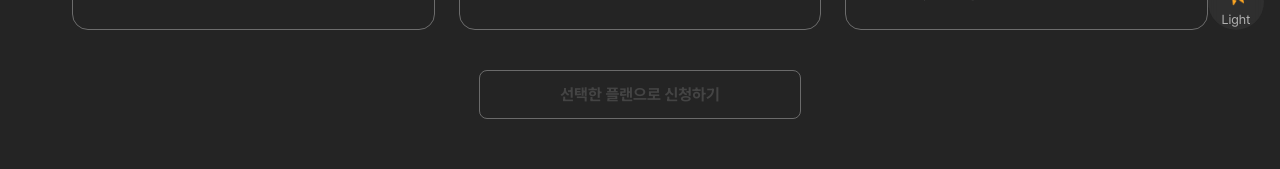
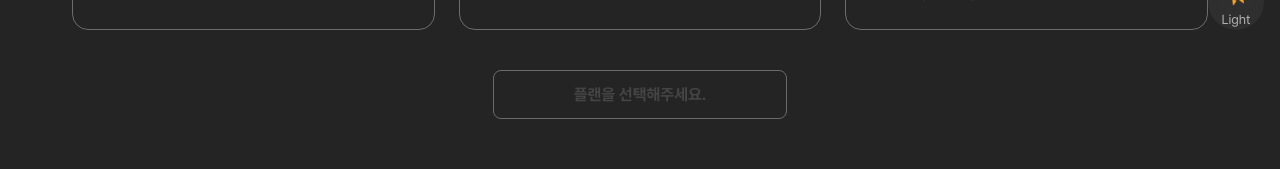
Before and after one commit to YSP97/Team1_FE_B2C, a Next.js app: page /pricing in a window 1280 px wide. Shown: the part 754-923 px from the top of the page. Built offline with nearby package versions, Linux system fonts and the light colour scheme.

Commit message:
Modify : 가격 정책 페이지 수정
- 신청하기 버튼명 수정

```diff
--- a/src/pages/pricing/index.tsx
+++ b/src/pages/pricing/index.tsx
@@ -53,14 +53,15 @@ export default function Pricing() {
   useEffect(() => {
     if (selectedCard === 1) {
       setSelectedPlan('Basic');
-    }
-    if (selectedCard === 2) {
+    } else if (selectedCard === 2) {
       setSelectedPlan('Plus');
-    }
-    if (selectedCard === 3) {
+    } else if (selectedCard === 3) {
       setSelectedPlan('Pro');
+    } else {
+      setSelectedPlan('');
     }
   }, [selectedCard, selectedPlan]);
+
   const handlePushQuery = () => {
     const plan = selectedPlan;
     if (!plan) alert('플랜을 선택해주세요');
@@ -84,6 +85,7 @@ export default function Pricing() {
 
   const handleYesClick = () => {
     console.log('플랜 신청 진행');
+
     // 추천된 플랜에 맞는 카드 선택
     let recommendedCardId = null;
 
@@ -106,6 +108,7 @@ export default function Pricing() {
   const handleNoClick = () => {
     console.log('플랜 신청 취소');
     setSelectedCard(null);
+    setSelectedPlan('');
     resetModal();
     setIsModalOpened(false);
   };
@@ -163,7 +166,9 @@ export default function Pricing() {
         onClick={handlePushQuery}
         disabled={selectedCard ? false : true}
       >
-        선택한 플랜으로 신청하기
+        {selectedPlan !== ''
+          ? `${selectedPlan} 플랜 신청하기`
+          : `플랜을 선택해주세요.`}
       </Button>
 
       <Refund />
```
